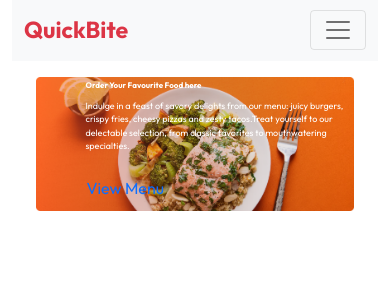
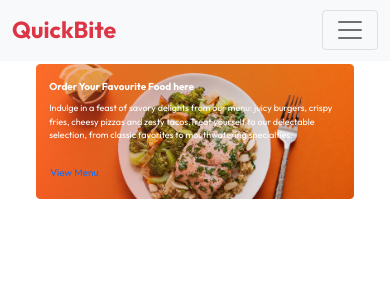
Before and after one commit to chikram/QickBite, a React (Create React App) app: page / in a window 390 px wide. Shown: the top 300 px of the page. Built offline with nearby package versions, Linux system fonts and the light colour scheme.

Commit message:
setting responsive of the header

```diff
--- a/src/App.js
+++ b/src/App.js
@@ -5,7 +5,7 @@ import Home from "./pages/Home/Home";
 import PlaceOrder from './pages/PlaceOrder/PlaceOrder'
 function App() {
   return (
-    <div className="container-fluid">
+    <div className="container-fluid my-5">
       <BrowserRouter>
         <NavBar />
         <Routes>
--- a/src/components/Header/Header.css
+++ b/src/components/Header/Header.css
@@ -23,12 +23,25 @@ h1 {
 
 @media (min-width: 322px) and (max-width: 575px) {
   h1 {
-    font-size: 8px;
+    font-size: 10px;
     display: flex !important;
+    padding-top: 3%;
+    padding-left: 4%;
+    padding-right: 2%;
   }
 }
 @media (min-width: 322px) and (max-width: 575px) {
   .paragraph {
     font-size: 9px;
+    padding-left: 4%;
+    padding-right: 4%;
   }
 }
+@media (min-width: 322px) and (max-width: 575px) {
+  .view-menu {
+    padding-left: 4%;
+    padding-right: 3%;
+    padding-bottom: 3%;
+    font-size: 10px;
+  }
+}
--- a/src/components/Nav/NavBar.jsx
+++ b/src/components/Nav/NavBar.jsx
@@ -10,7 +10,7 @@ import { FontAwesomeIcon } from "@fortawesome/react-fontawesome";
 const NavBar = () => {
   const [menu, setMenu] = useState("home");
   return (
-    <nav className="navbar navbar-expand-lg navbar-expand-md navbar-expand-sm navbar-light bg-light">
+    <nav className="navbar navbar-expand-lg navbar-expand-md navbar-expand-sm navbar-light bg-light fixed-top">
       <div className="container-fluid">
         <a className="navbar-brand fs-3 fw-bold text-danger" href="#">
           QuickBite
```
